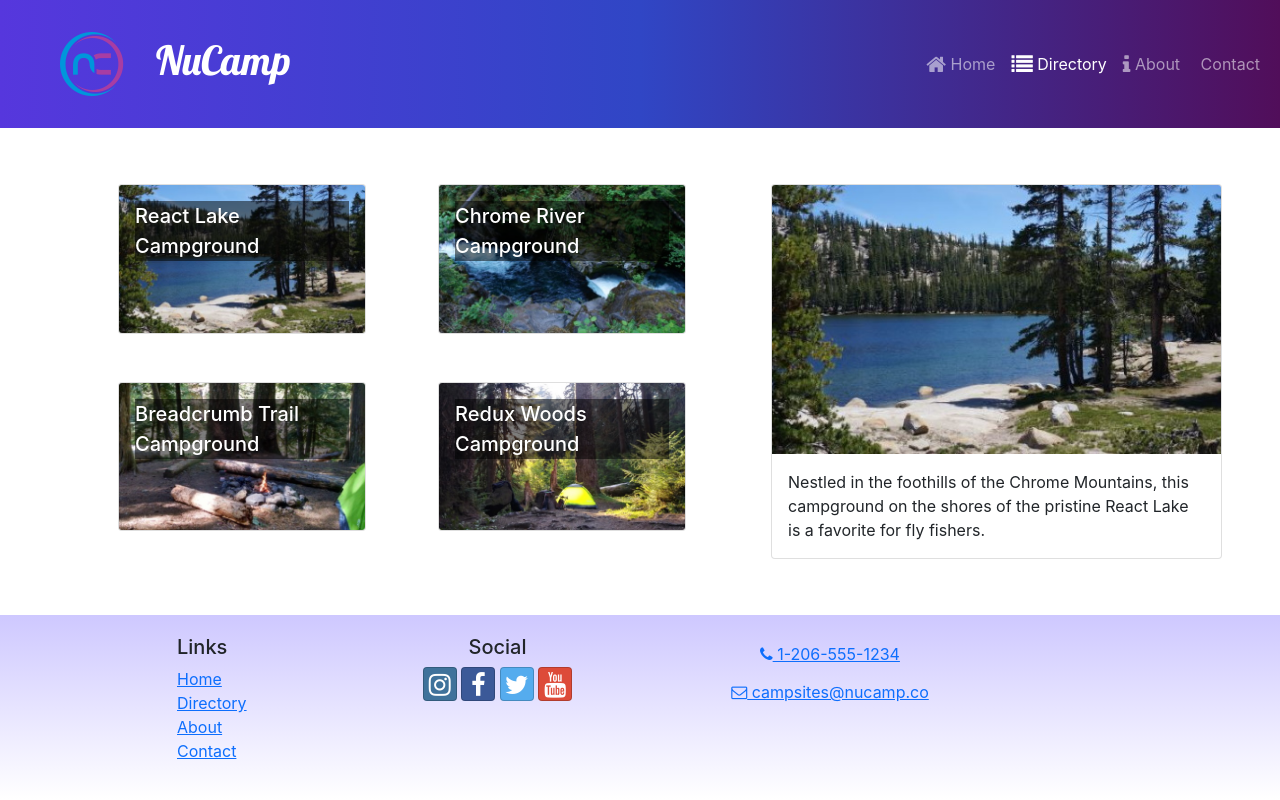
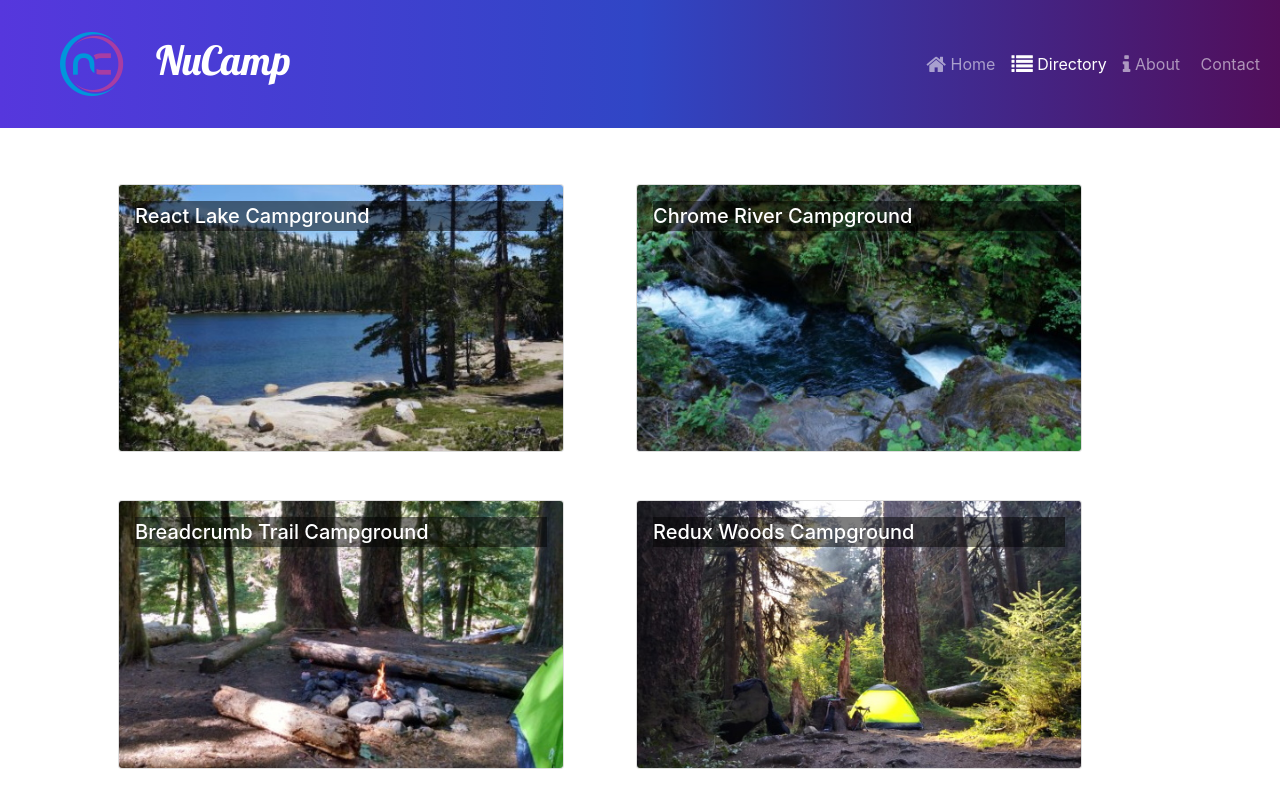
Before and after one commit to VittorioAltagracia/Camp-Website-Redux, a React (Create React App) app: page /directory in a window 1280 px wide. Shown: the top 800 px of the page. Built offline with nearby package versions, Linux system fonts and the light colour scheme.

Commit message:
updated routing and components

```diff
--- a/src/App.js
+++ b/src/App.js
@@ -5,6 +5,7 @@
 import ContactPage from "./pages/ContactPage";
 import CampsitesDirectoryPage from "./pages/CampsitesDirectoryPage";
 import Footer from "./components/footer";
+import CampsiteDetailPage from "./pages/CampsiteDetailPage";
 
 function App() {
   return (
@@ -14,6 +15,7 @@
         <Route path="/" element={<HomePage />} />
         <Route path="contact" element={<ContactPage />} />
         <Route path="directory" element={<CampsitesDirectoryPage />} />
+        <Route path="directory/:campsiteId" element={<CampsiteDetailPage />} />
       </Routes>
       <Footer />
     </div>
--- a/src/features/campsites/CampSitesList.js
+++ b/src/features/campsites/CampSitesList.js
@@ -2,18 +2,13 @@
 import CampsiteCard from "./CampsiteCard";
 import { selectAllCampsites } from "./campsitesSlice";
 
-const CampsitesList = ({ setCampsiteId }) => {
+const CampsitesList = () => {
   const campsites = selectAllCampsites();
 
   return (
     <Row className="ms-auto">
       {campsites.map((campsite) => (
-        <Col
-          md="5"
-          className="m-4"
-          key={campsite.id}
-          onClick={() => setCampsiteId(campsite.id)}
-        >
+        <Col md="5" className="m-4" key={campsite.id}>
           <CampsiteCard campsite={campsite} />
         </Col>
       ))}
--- a/src/features/campsites/CampsiteCard.js
+++ b/src/features/campsites/CampsiteCard.js
@@ -1,14 +1,17 @@
 import { Card, CardImg, CardImgOverlay, CardTitle } from "reactstrap";
+import { Link } from "react-router-dom";
 
 const CampsiteCard = ({ campsite }) => {
-  const { image, name } = campsite;
+  const { id, image, name } = campsite;
   return (
+    <Link to={`${id}`}>
       <Card>
         <CardImg width="100" src={image} alt={name} />
         <CardImgOverlay>
           <CardTitle>{name}</CardTitle>
         </CardImgOverlay>
       </Card>
+    </Link>
   );
 };
 
--- a/src/features/campsites/campsitesSlice.js
+++ b/src/features/campsites/campsitesSlice.js
@@ -9,7 +9,7 @@
 // };
 
 export const selectCampsiteById = (id) => {
-  return CAMPSITES.find((campsite) => campsite.id === id);
+  return CAMPSITES.find((campsite) => campsite.id === parseInt(id));
 };
 
 export const selectFeaturedCampsite = () => {
--- /dev/null
+++ b/src/pages/CampsiteDetailPage.js
@@ -0,0 +1,17 @@
+import { Container, Row } from "reactstrap";
+import { useParams } from "react-router-dom";
+import { selectCampsiteById } from "../features/campsites/campsitesSlice";
+import CampsiteDetail from "../features/campsites/CampsiteDetail";
+
+const CampsiteDetailPage = () => {
+  const { campsiteId } = useParams();
+  const campsite = selectCampsiteById(campsiteId);
+  return (
+    <Container>
+      <Row>
+        <CampsiteDetail campsite={campsite} />
+      </Row>
+    </Container>
+  );
+};
+export default CampsiteDetailPage;
--- a/src/pages/CampsitesDirectoryPage.js
+++ b/src/pages/CampsitesDirectoryPage.js
@@ -1,24 +1,10 @@
-import { useState } from "react";
-import { Container, Row, Col } from "reactstrap";
-import CampsiteDetail from "../features/campsites/CampsiteDetail";
+import { Container } from "reactstrap";
 import CampsitesList from "../features/campsites/CampSitesList";
-import { selectCampsiteById } from "../features/campsites/campsitesSlice";
 
 const CampsitesDirectoryPage = () => {
-  const [campsiteId, setCampsiteId] = useState(0);
-  const selectedCampsite = selectCampsiteById(campsiteId);
-
   return (
     <Container>
-      <Row>
-        <Col sm="5" md="7">
-          <CampsitesList setCampsiteId={setCampsiteId} />
-        </Col>
-
-        <Col sm="7" md="5">
-          <CampsiteDetail campsite={selectedCampsite} />
-        </Col>
-      </Row>
+      <CampsitesList />
     </Container>
   );
 };
```
Lines whose indentation alone changed are shown as unchanged.
